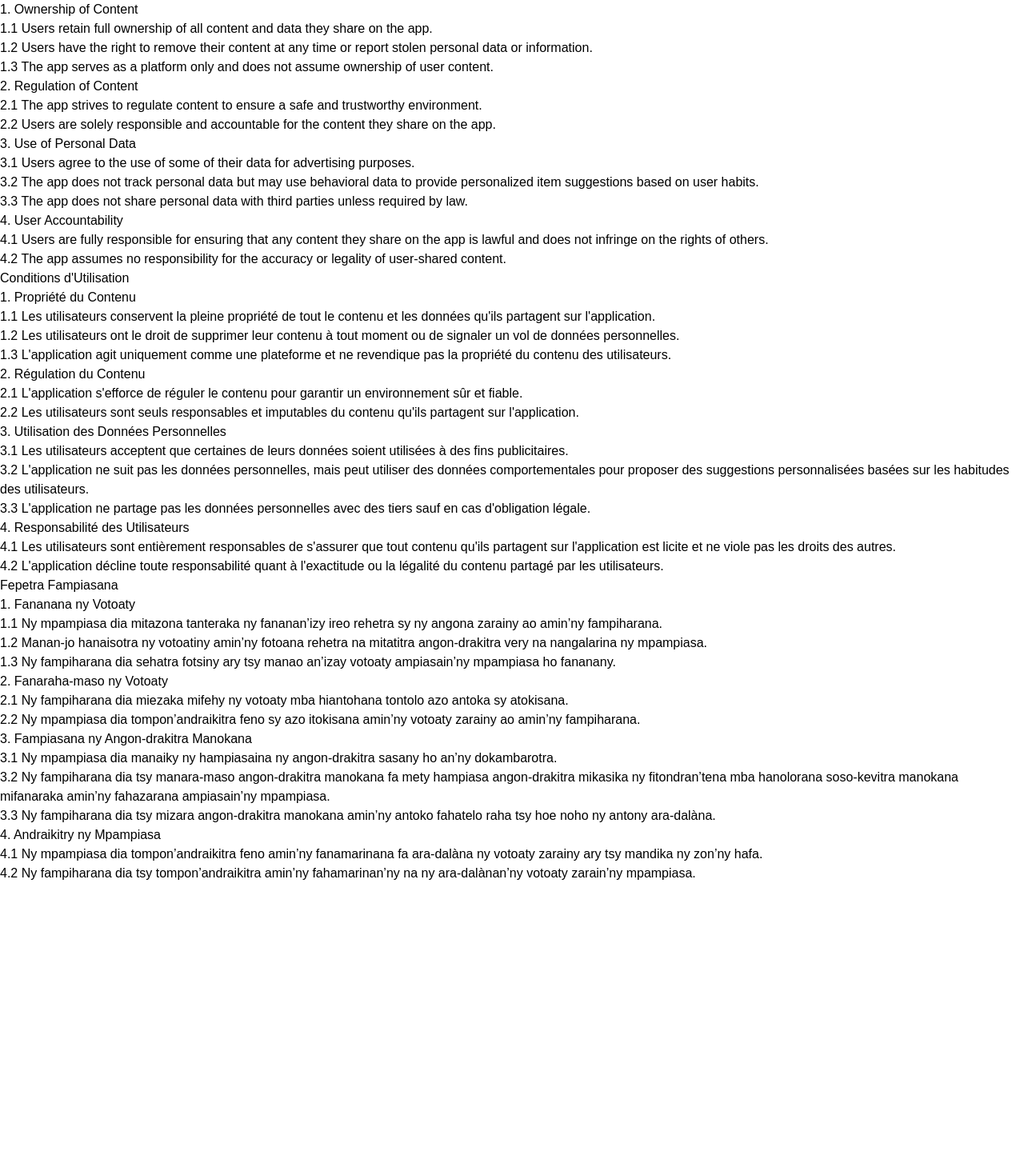
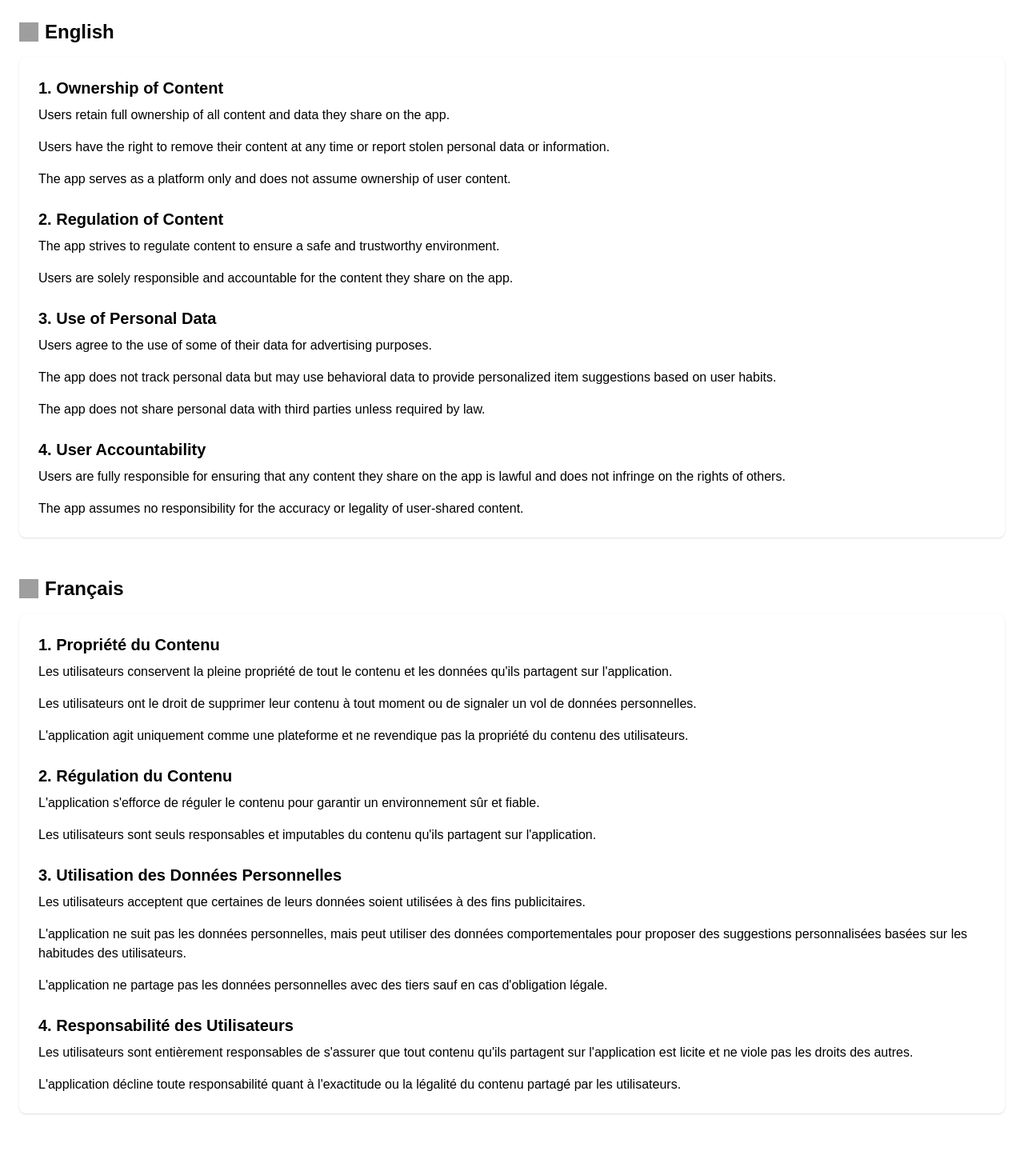
Before and after one commit to julianojosoa13/ahofa_web, a Next.js app: page /tos in a window 1280 px wide. Shown: the top 1444 px of the page at 80% size. Before the commit the page ends 1104 px from the top, so only its background shows below. Built offline with nearby package versions, Linux system fonts and the light colour scheme; grey boxes are pictures that could not be loaded.

Commit message:
Styled Tos Page

```diff
--- a/app/tos/page.tsx
+++ b/app/tos/page.tsx
@@ -1,184 +1,224 @@
-import React from "react";
+import React, { Fragment } from "react";
+// pages/content-policy.js
+import Image from "next/image";
 
 const Tos = () => {
   return (
-    <div>
-      <article>
-        <h2>1. Ownership of Content</h2>
-        <p>
-          1.1 Users retain full ownership of all content and data they share on
+    <div className="container mx-auto p-6">
+      {/* English Version */}
+      <div className="mb-12">
+        <div className="flex items-center mb-4">
+          <Image
+            src="https://flagcdn.com/us.svg"
+            alt="USA Flag"
+            width={24}
+            height={24}
+            className="w-6 h-6 mr-2"
+          />
+          <h2 className="text-2xl font-semibold">English</h2>
+        </div>
+        <div className="bg-white p-6 rounded-lg shadow">
+          <h3 className="text-xl font-semibold mb-2">
+            1. Ownership of Content
+          </h3>
+          <p className="mb-4">
+            Users retain full ownership of all content and data they share on
             the app.
           </p>
-        <p>
-          1.2 Users have the right to remove their content at any time or report
+          <p className="mb-4">
+            Users have the right to remove their content at any time or report
             stolen personal data or information.
           </p>
           <p>
-          1.3 The app serves as a platform only and does not assume ownership of
+            The app serves as a platform only and does not assume ownership of
             user content.
           </p>
-      </article>
 
-      <article>
-        <h2>2. Regulation of Content</h2>
-        <p>
-          2.1 The app strives to regulate content to ensure a safe and
-          trustworthy environment.
+          <h3 className="text-xl font-semibold mt-6 mb-2">
+            2. Regulation of Content
+          </h3>
+          <p className="mb-4">
+            The app strives to regulate content to ensure a safe and trustworthy
+            environment.
           </p>
           <p>
-          2.2 Users are solely responsible and accountable for the content they
+            Users are solely responsible and accountable for the content they
             share on the app.
           </p>
-      </article>
 
-      <article>
-        <h2>3. Use of Personal Data</h2>
-        <p>
-          3.1 Users agree to the use of some of their data for advertising
+          <h3 className="text-xl font-semibold mt-6 mb-2">
+            3. Use of Personal Data
+          </h3>
+          <p className="mb-4">
+            Users agree to the use of some of their data for advertising
             purposes.
           </p>
-        <p>
-          3.2 The app does not track personal data but may use behavioral data
-          to provide personalized item suggestions based on user habits.
+          <p className="mb-4">
+            The app does not track personal data but may use behavioral data to
+            provide personalized item suggestions based on user habits.
           </p>
           <p>
-          3.3 The app does not share personal data with third parties unless
+            The app does not share personal data with third parties unless
             required by law.
           </p>
-      </article>
 
-      <article>
-        <h2>4. User Accountability</h2>
-        <p>
-          4.1 Users are fully responsible for ensuring that any content they
-          share on the app is lawful and does not infringe on the rights of
-          others.
+          <h3 className="text-xl font-semibold mt-6 mb-2">
+            4. User Accountability
+          </h3>
+          <p className="mb-4">
+            Users are fully responsible for ensuring that any content they share
+            on the app is lawful and does not infringe on the rights of others.
           </p>
           <p>
-          4.2 The app assumes no responsibility for the accuracy or legality of
+            The app assumes no responsibility for the accuracy or legality of
             user-shared content.
           </p>
-      </article>
+        </div>
+      </div>
 
-      <h1>Conditions d'Utilisation</h1>
-
-      <article>
-        <h2>1. Propriété du Contenu</h2>
-        <p>
-          1.1 Les utilisateurs conservent la pleine propriété de tout le contenu
+      {/* French Version */}
+      <div className="mb-12">
+        <div className="flex items-center mb-4">
+          <Image
+            src="https://flagcdn.com/fr.svg"
+            alt="France Flag"
+            width={24}
+            height={24}
+            className="w-6 h-6 mr-2"
+          />
+          <h2 className="text-2xl font-semibold">Français</h2>
+        </div>
+        <div className="bg-white p-6 rounded-lg shadow">
+          <h3 className="text-xl font-semibold mb-2">
+            1. Propriété du Contenu
+          </h3>
+          <p className="mb-4">
+            Les utilisateurs conservent la pleine propriété de tout le contenu
             et les données qu'ils partagent sur l'application.
           </p>
-        <p>
-          1.2 Les utilisateurs ont le droit de supprimer leur contenu à tout
+          <p className="mb-4">
+            Les utilisateurs ont le droit de supprimer leur contenu à tout
             moment ou de signaler un vol de données personnelles.
           </p>
           <p>
-          1.3 L'application agit uniquement comme une plateforme et ne
-          revendique pas la propriété du contenu des utilisateurs.
+            L'application agit uniquement comme une plateforme et ne revendique
+            pas la propriété du contenu des utilisateurs.
           </p>
-      </article>
 
-      <article>
-        <h2>2. Régulation du Contenu</h2>
-        <p>
-          2.1 L'application s'efforce de réguler le contenu pour garantir un
+          <h3 className="text-xl font-semibold mt-6 mb-2">
+            2. Régulation du Contenu
+          </h3>
+          <p className="mb-4">
+            L'application s'efforce de réguler le contenu pour garantir un
             environnement sûr et fiable.
           </p>
           <p>
-          2.2 Les utilisateurs sont seuls responsables et imputables du contenu
+            Les utilisateurs sont seuls responsables et imputables du contenu
             qu'ils partagent sur l'application.
           </p>
-      </article>
 
-      <article>
-        <h2>3. Utilisation des Données Personnelles</h2>
-        <p>
-          3.1 Les utilisateurs acceptent que certaines de leurs données soient
+          <h3 className="text-xl font-semibold mt-6 mb-2">
+            3. Utilisation des Données Personnelles
+          </h3>
+          <p className="mb-4">
+            Les utilisateurs acceptent que certaines de leurs données soient
             utilisées à des fins publicitaires.
           </p>
-        <p>
-          3.2 L'application ne suit pas les données personnelles, mais peut
+          <p className="mb-4">
+            L'application ne suit pas les données personnelles, mais peut
             utiliser des données comportementales pour proposer des suggestions
             personnalisées basées sur les habitudes des utilisateurs.
           </p>
           <p>
-          3.3 L'application ne partage pas les données personnelles avec des
-          tiers sauf en cas d'obligation légale.
+            L'application ne partage pas les données personnelles avec des tiers
+            sauf en cas d'obligation légale.
           </p>
-      </article>
 
-      <article>
-        <h2>4. Responsabilité des Utilisateurs</h2>
-        <p>
-          4.1 Les utilisateurs sont entièrement responsables de s'assurer que
-          tout contenu qu'ils partagent sur l'application est licite et ne viole
+          <h3 className="text-xl font-semibold mt-6 mb-2">
+            4. Responsabilité des Utilisateurs
+          </h3>
+          <p className="mb-4">
+            Les utilisateurs sont entièrement responsables de s'assurer que tout
+            contenu qu'ils partagent sur l'application est licite et ne viole
             pas les droits des autres.
           </p>
           <p>
-          4.2 L'application décline toute responsabilité quant à l'exactitude ou
+            L'application décline toute responsabilité quant à l'exactitude ou
             la légalité du contenu partagé par les utilisateurs.
           </p>
-      </article>
+        </div>
+      </div>
 
-      <h1>Fepetra Fampiasana</h1>
-
-      <article>
-        <h2>1. Fananana ny Votoaty</h2>
-        <p>
-          1.1 Ny mpampiasa dia mitazona tanteraka ny fananan’izy ireo rehetra sy
+      {/* Malagasy Version */}
+      <div className="mb-12">
+        <div className="flex items-center mb-4">
+          <Image
+            src="https://flagcdn.com/mg.svg"
+            alt="Madagascar Flag"
+            width={24}
+            height={24}
+            className="w-6 h-6 mr-2"
+          />
+          <h2 className="text-2xl font-semibold">Malagasy</h2>
+        </div>
+        <div className="bg-white p-6 rounded-lg shadow">
+          <h3 className="text-xl font-semibold mb-2">1. Fananana ny Votoaty</h3>
+          <p className="mb-4">
+            Ny mpampiasa dia mitazona tanteraka ny fananan’izy ireo rehetra sy
             ny angona zarainy ao amin’ny fampiharana.
           </p>
-        <p>
-          1.2 Manan-jo hanaisotra ny votoatiny amin’ny fotoana rehetra na
+          <p className="mb-4">
+            Manan-jo hanaisotra ny votoatiny amin’ny fotoana rehetra na
             mitatitra angon-drakitra very na nangalarina ny mpampiasa.
           </p>
           <p>
-          1.3 Ny fampiharana dia sehatra fotsiny ary tsy manao an’izay votoaty
+            Ny fampiharana dia sehatra fotsiny ary tsy manao an’izay votoaty
             ampiasain’ny mpampiasa ho fananany.
           </p>
-      </article>
 
-      <article>
-        <h2>2. Fanaraha-maso ny Votoaty</h2>
-        <p>
-          2.1 Ny fampiharana dia miezaka mifehy ny votoaty mba hiantohana
-          tontolo azo antoka sy atokisana.
+          <h3 className="text-xl font-semibold mt-6 mb-2">
+            2. Fanaraha-maso ny Votoaty
+          </h3>
+          <p className="mb-4">
+            Ny fampiharana dia miezaka mifehy ny votoaty mba hiantohana tontolo
+            azo antoka sy atokisana.
           </p>
           <p>
-          2.2 Ny mpampiasa dia tompon’andraikitra feno sy azo itokisana amin’ny
+            Ny mpampiasa dia tompon’andraikitra feno sy azo itokisana amin’ny
             votoaty zarainy ao amin’ny fampiharana.
           </p>
-      </article>
 
-      <article>
-        <h2>3. Fampiasana ny Angon-drakitra Manokana</h2>
-        <p>
-          3.1 Ny mpampiasa dia manaiky ny hampiasaina ny angon-drakitra sasany
-          ho an’ny dokambarotra.
+          <h3 className="text-xl font-semibold mt-6 mb-2">
+            3. Fampiasana ny Angon-drakitra Manokana
+          </h3>
+          <p className="mb-4">
+            Ny mpampiasa dia manaiky ny hampiasaina ny angon-drakitra sasany ho
+            an’ny dokambarotra.
           </p>
-        <p>
-          3.2 Ny fampiharana dia tsy manara-maso angon-drakitra manokana fa mety
+          <p className="mb-4">
+            Ny fampiharana dia tsy manara-maso angon-drakitra manokana fa mety
             hampiasa angon-drakitra mikasika ny fitondran’tena mba hanolorana
             soso-kevitra manokana mifanaraka amin’ny fahazarana ampiasain’ny
             mpampiasa.
           </p>
           <p>
-          3.3 Ny fampiharana dia tsy mizara angon-drakitra manokana amin’ny
-          antoko fahatelo raha tsy hoe noho ny antony ara-dalàna.
+            Ny fampiharana dia tsy mizara angon-drakitra manokana amin’ny antoko
+            fahatelo raha tsy hoe noho ny antony ara-dalàna.
           </p>
-      </article>
 
-      <article>
-        <h2>4. Andraikitry ny Mpampiasa</h2>
-        <p>
-          4.1 Ny mpampiasa dia tompon’andraikitra feno amin’ny fanamarinana fa
+          <h3 className="text-xl font-semibold mt-6 mb-2">
+            4. Andraikitry ny Mpampiasa
+          </h3>
+          <p className="mb-4">
+            Ny mpampiasa dia tompon’andraikitra feno amin’ny fanamarinana fa
             ara-dalàna ny votoaty zarainy ary tsy mandika ny zon’ny hafa.
           </p>
           <p>
-          4.2 Ny fampiharana dia tsy tompon’andraikitra amin’ny fahamarinan’ny
-          na ny ara-dalànan’ny votoaty zarain’ny mpampiasa.
+            Ny fampiharana dia tsy tompon’andraikitra amin’ny fahamarinan’ny na
+            ny ara-dalàna ny votoaty zarain’ny mpampiasa.
           </p>
-      </article>
+        </div>
+      </div>
     </div>
   );
 };
```
Lines whose indentation alone changed are shown as unchanged.
